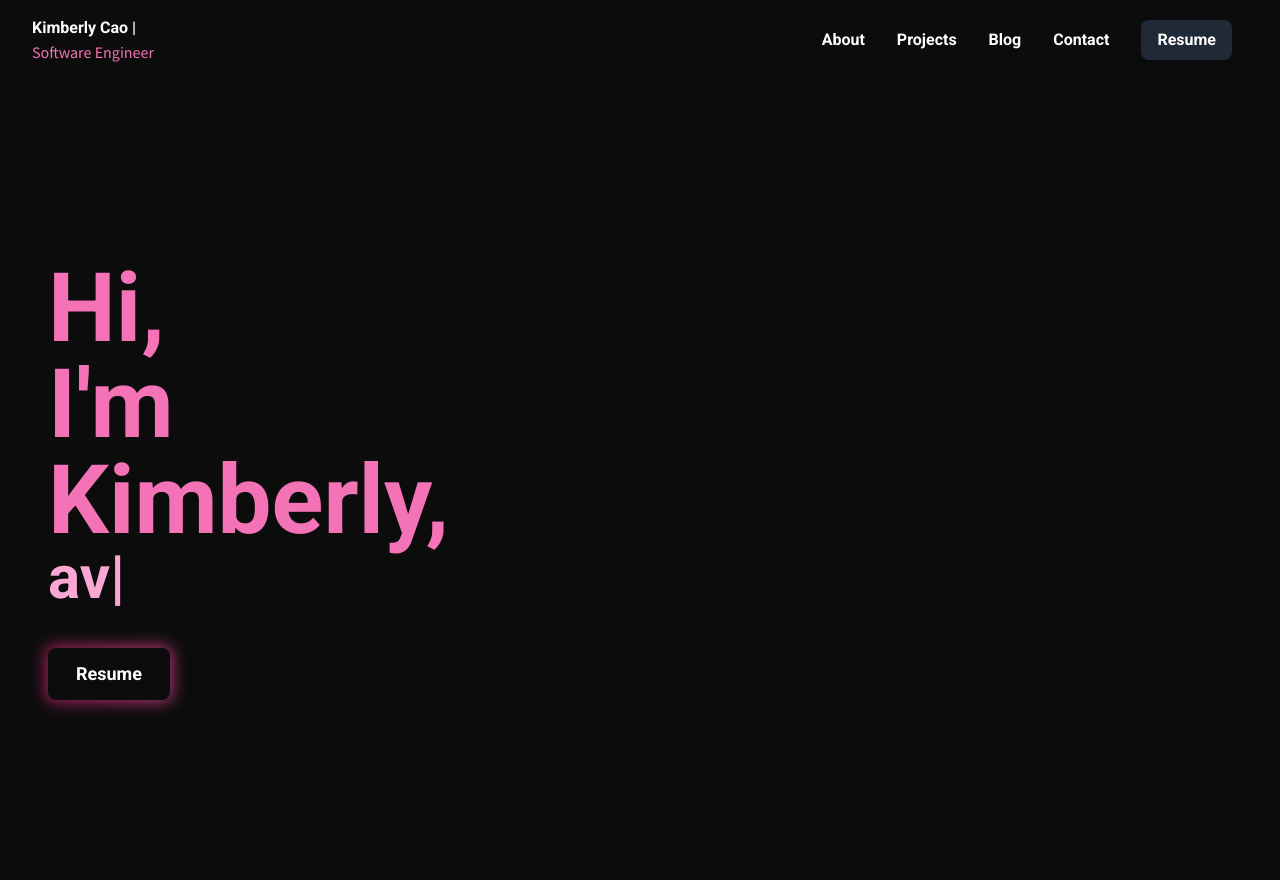
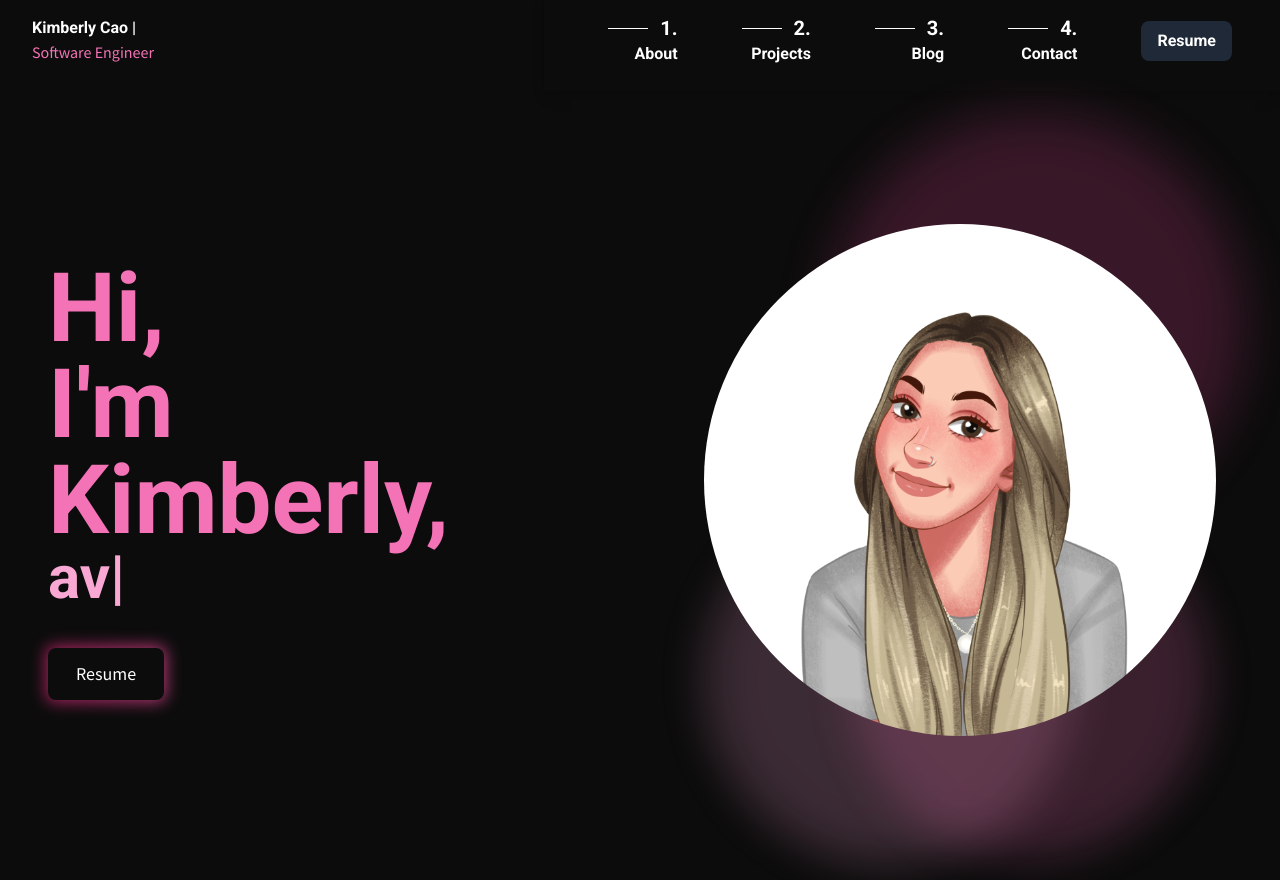
Before and after one commit to kimberlycao/Personal-Website-V2, a React (Create React App) app: page / in a window 1280 px wide. Built offline with nearby package versions, Linux system fonts and the light colour scheme.

Commit message:
Restyled navbar and added a profile pic animation for the home page

```diff
--- /dev/null
+++ b/src/components/AnimatedBackground.js
@@ -0,0 +1,11 @@
+const AnimatedBackground = () => {
+  return (
+    <div>
+      <div className="absolute top-0 w-96 h-96 bg-pink-300 rounded-full blur-xl opacity-20 animate-blob"></div>
+      <div className="absolute top-0 -right-4 w-96 h-96 bg-pink-400 rounded-full blur-xl opacity-20 animate-blob animation-delay-2000"></div>
+      <div className="absolute -bottom-20 left-28 w-96 h-96 bg-pink-500 rounded-full blur-xl opacity-20 animate-blob animation-delay-4000"></div>
+    </div>
+  );
+};
+
+export default AnimatedBackground;
--- a/src/components/AnimatedShapes.js
+++ /dev/null
@@ -1,3 +0,0 @@
-const AnimatedShapes = () => {};
-
-export default AnimatedShapes;
--- a/src/components/BlogsList.js
+++ b/src/components/BlogsList.js
@@ -5,22 +5,20 @@ const BlogsList = () => {
     <div className="max-w-4xl p-4 grid sm:grid-cols-2 md:grid-cols-4 gap-4">
       <h1 className="text-4xl font-extrabold sm:grid sm:gap-4 sm:grid-cols-2 sm:col-span-2 md:col-span-3 md:text-5xl md:grid-cols-3">
         <span className="flex md:col-span-2">
-          <AnimatedHeader word={"Who"} />
-          <span className="w-3" />
-          <AnimatedHeader word={"Am"} />
-          <span className="w-3" />
-          <AnimatedHeader word={"I"} />
+          <AnimatedHeader word={"Blog"} />
         </span>
       </h1>
-      <p className="text-white font-source sm:row-start-2 sm:col-start-2 sm:self-center md:col-start-1 md:col-span-2 md:pr-10"></p>
-      <div className="h-16 bg-blue-500 sm:h-auto sm:aspect-square"></div>
-      <div className="h-16 bg-blue-500 sm:h-auto sm:aspect-square"></div>
-      <div className="h-16 bg-blue-500 sm:h-auto sm:aspect-square"></div>
-      <div className="h-16 bg-blue-500 sm:h-auto sm:aspect-square"></div>
-      <div className="h-16 bg-blue-500 sm:h-auto sm:aspect-square"></div>
-      <div className="h-16 bg-blue-500 sm:h-auto sm:aspect-square"></div>
-      <div className="h-16 bg-blue-500 sm:h-auto sm:aspect-square"></div>
-      <div className="h-16 bg-blue-500 sm:h-auto sm:aspect-square"></div>
+      <p className="text-white font-source sm:row-start-2 sm:col-start-1 sm:self-center md:col-start-1 md:col-span-2 md:pr-10">
+        Some thought pieces that I wrote for fun:
+      </p>
+      <div className="h-16 bg-blue-500 hover:bg-pink-500 sm:h-auto sm:aspect-square"></div>
+      <div className="h-16 bg-blue-500 hover:bg-pink-500 sm:h-auto sm:aspect-square"></div>
+      <div className="h-16 bg-blue-500 hover:bg-pink-500 sm:h-auto sm:aspect-square"></div>
+      <div className="h-16 bg-blue-500 hover:bg-pink-500 sm:h-auto sm:aspect-square"></div>
+      <div className="h-16 bg-blue-500 hover:bg-pink-500 sm:h-auto sm:aspect-square"></div>
+      <div className="h-16 bg-blue-500 hover:bg-pink-500 sm:h-auto sm:aspect-square"></div>
+      <div className="h-16 bg-blue-500 hover:bg-pink-500 sm:h-auto sm:aspect-square"></div>
+      <div className="h-16 bg-blue-500 hover:bg-pink-500 sm:h-auto sm:aspect-square"></div>
       <p className="text-white font-source self-center">
         Lorem ipsum dolor sit amet consectetur adipisicing elit. Inventore, rem.
       </p>
--- a/src/components/NavDropdown.js
+++ b/src/components/NavDropdown.js
@@ -14,24 +14,28 @@ const NavDropdown = ({ isOpen, toggle }) => {
         className="p-4 text-white hover:text-pink-400 font-roboto"
         to="/about"
       >
+        <span className="text-pink-400">1. </span>
         About
       </Link>
       <Link
         className="p-4 text-white hover:text-pink-400 font-roboto"
         to="/projects"
       >
+        <span className="text-pink-400">2. </span>
         Projects
       </Link>
       <Link
         className="p-4 text-white hover:text-pink-400 font-roboto"
         to="/blog"
       >
-        My Thoughts
+        <span className="text-pink-400">3. </span>
+        Blog
       </Link>
       <Link
         className="p-4 text-white hover:text-pink-400 font-roboto"
         to="/contact"
       >
+        <span className="text-pink-400">4. </span>
         Contact
       </Link>
       <Link
--- a/src/components/Navbar.js
+++ b/src/components/Navbar.js
@@ -9,7 +9,10 @@ const Navbar = ({ toggle }) => {
     >
       <Link to="/" className="pl-8 text-white font-roboto">
         <div>Kimberly Cao |</div>
-        <div className="font-source text-pink-400">Software Engineer</div>
+        <div className="font-source text-pink-400 hidden md:block">
+          Software Engineer
+        </div>
+        <div className="font-source text-pink-400 md:hidden">SWE</div>
       </Link>
       <div className="px-4 cursor-pointer md:hidden" onClick={toggle}>
         <svg
@@ -26,30 +29,58 @@ const Navbar = ({ toggle }) => {
         </svg>
       </div>
       <div className="pr-8 shadow-lg md:block hidden">
+        <ul className="flex">
+          <li className="ml-16">
             <Link
               className="p-4 text-white hover:text-pink-400 font-roboto"
               to="/about"
             >
-          About
+              <div className="flex items-center justify-end">
+                <div className="w-10 border-b border-solid border-white"></div>
+                <h1 className="ml-3 text-xl font-bold">1.</h1>
+              </div>
+              <div className="text-right">About</div>
             </Link>
+          </li>
+          <li className="ml-16">
             <Link
               className="p-4 text-white hover:text-pink-400 font-roboto"
               to="/projects"
             >
-          Projects
+              <div className="flex items-center justify-end">
+                <div className="w-10 border-b border-solid border-white"></div>
+                <h1 className="ml-3 text-xl font-bold">2.</h1>
+              </div>
+              <div className="text-right">Projects</div>
             </Link>
+          </li>
+          <li className="ml-16">
             <Link
               className="p-4 text-white hover:text-pink-400 font-roboto"
               to="/blog"
             >
-          Blog
+              <div className="flex items-center justify-end">
+                <div className="w-10 border-b border-solid border-white"></div>
+                <h1 className="ml-3 text-xl font-bold">3.</h1>
+              </div>
+              <div className="text-right">Blog</div>
             </Link>
+          </li>
+
+          <li className="ml-16">
             <Link
               className="p-4 text-white hover:text-pink-400 font-roboto"
               to="/contact"
             >
-          Contact
+              <div className="flex items-center justify-end">
+                <div className="w-10 border-b border-solid border-white"></div>
+                <h1 className="ml-3 text-xl font-bold">4.</h1>
+              </div>
+              <div className="text-right">Contact</div>
             </Link>
+          </li>
+          <li className="ml-12 mt-4">
+            <div className="flex items-center justify-end">
               <Link
                 className="p-4"
                 to="/static/KimberlyCaoResume2021.pdf"
@@ -61,6 +92,9 @@ const Navbar = ({ toggle }) => {
                 </button>
               </Link>
             </div>
+          </li>
+        </ul>
+      </div>
     </nav>
   );
 };
--- a/src/components/ProjectCard.js
+++ b/src/components/ProjectCard.js
@@ -3,15 +3,15 @@ import { SiDevpost, SiGithub } from "react-icons/si";
 
 const ProjectCard = (props) => {
   return (
-    <div class="col-span-1 rounded-md flex flex-col bg-white hover:-translate-y-3 duration-200 cursor-pointer">
+    <div className="col-span-1 rounded-md flex flex-col bg-neutral-50 hover:-translate-y-3 duration-200 cursor-pointer">
       <div className="w-full overflow-hidden rounded-t-md">
         <img className="object-cover" src={props.imageURL} alt={props.index} />
       </div>
-      <h2 class="block text-lg text-gray-800 font-bold font-roboto p-4">
+      <h2 className="block text-lg text-gray-800 font-bold font-roboto p-4">
         {props.name}
       </h2>
-      <p class="text-md px-4 pb-2">{props.description}</p>
-      <div class="flex flex-wrap mt-auto text-xs p-4">
+      <p className="text-md px-4 pb-2">{props.description}</p>
+      <div className="flex flex-wrap mt-auto text-xs p-4">
         {props.techStack.split(",").map((tech, index) => (
           <span key={index}>
             <Tag word={tech} />
--- a/src/components/ResumeButton.js
+++ b/src/components/ResumeButton.js
@@ -6,7 +6,7 @@ const ResumeButton = () => {
       <div className="absolute -inset-0.5 bg-gradient-to-r from-pink-600 to-pink-500 blur rounded-lg opacity-75 group-hover:opacity-100 transition duration-200"></div>
       <Link to="/static/KimberlyCaoResume2021.pdf" target="_blank" download>
         <button className="px-7 py-3 rounded-lg bg-my-gray leading-none flex relative">
-          <div className="text-white lg:text-lg md:text-lg sm:text-md text-md font-roboto">
+          <div className="text-white lg:text-lg md:text-lg sm:text-md text-md font-source">
             Resume
           </div>
         </button>
--- a/src/index.css
+++ b/src/index.css
@@ -15,3 +15,13 @@ code {
   font-family: source-code-pro, Menlo, Monaco, Consolas, 'Courier New',
     monospace;
 }
+
+@layer utilities {
+  .animation-delay-2000 {
+    animation-delay: 2s;
+  }
+  .animation-delay-4000 {
+    animation-delay: 4s;
+  }
+
+}
--- a/src/pages/Home.js
+++ b/src/pages/Home.js
@@ -1,6 +1,8 @@
 import React, { useEffect, useRef } from "react";
 import Typed from "typed.js";
+import AnimatedBackground from "../components/AnimatedBackground";
 import ResumeButton from "../components/ResumeButton";
+import profileImage from "../images/profile-image.jpg";
 
 const Home = () => {
   const typedIntro = useRef(null);
@@ -30,10 +32,10 @@ const Home = () => {
       <div className="min-h-screen flex-col justify-center items-center grid md:grid-cols-2 grid-cols-1 bg-my-gray">
         <div className="mx-12 min-h-screen flex flex-col justify-center items-start">
           <div>
-            <h1 className="lg:text-8xl md:text-8xl sm:text-7xl text-5xl text-pink-400 font-roboto">
+            <h1 className="lg:text-8xl sm:text-7xl text-5xl text-pink-400 font-roboto">
               Hi, <br /> I'm Kimberly, <br />
             </h1>
-            <h1 className="lg:text-6xl md:text-6xl sm:text-5xl text-3xl text-pink-300 font-roboto">
+            <h1 className="lg:text-6xl sm:text-5xl text-3xl text-pink-300 font-roboto">
               {" "}
               <span ref={typedIntro}></span>{" "}
             </h1>
@@ -42,7 +44,12 @@ const Home = () => {
             <ResumeButton />
           </div>
         </div>
-        <div className="min-h-screen flex flex-col justify-center items-center"></div>
+        <div className="min-h-screen flex-col justify-center items-center p-5 overflow-hidden flex">
+          <div className="flex relative w-full max-w-lg items-center">
+            <AnimatedBackground />
+            <img className="absolute rounded-full" src={profileImage}></img>
+          </div>
+        </div>
       </div>
     </>
   );
--- a/tailwind.config.js
+++ b/tailwind.config.js
@@ -12,6 +12,25 @@ module.exports = {
         "my-gray": "#0c0c0c",
         "dark-gray": "#202020",
       },
+      animation: {
+        blob: "blob 7s infinite",
+      },
+      keyframes: {
+        blob: {
+          "0%": {
+            transform: "translate(0px, 0px) scale(1)",
+          },
+          "33%": {
+            transform: "translate(30px, -50px) scale(1.1)",
+          },
+          "66%": {
+            transform: "translate(-20px, 20px) scale(0.9)",
+          },
+          "100%": {
+            transform: "translate(0px, 0px) scale(1)",
+          },
+        },
+      },
     },
   },
   plugins: [],
```
Also changed, not shown: src/pages/About.js (+4 -4 lines), src/images/profile-image.jpg (added), src/images/profile-image.png (deleted). Lines whose indentation alone changed are shown as unchanged.
